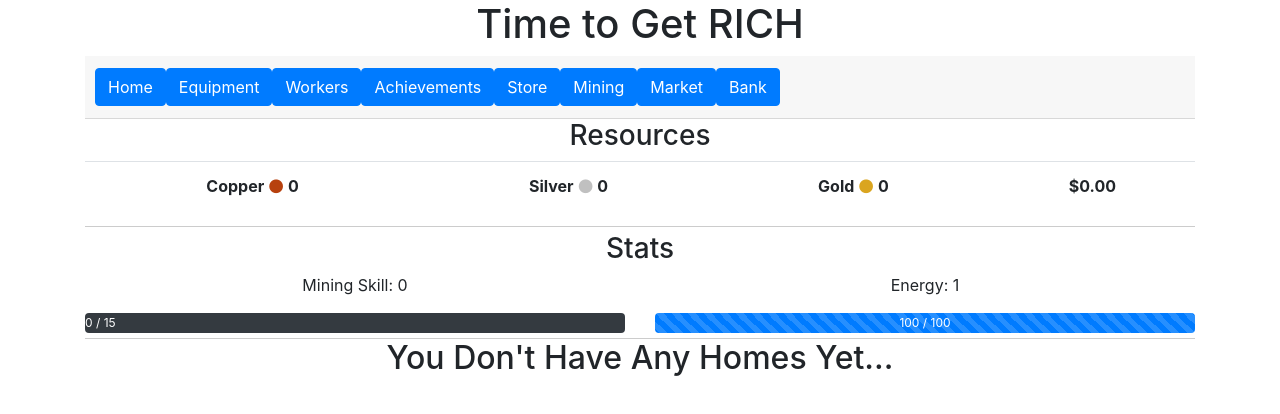
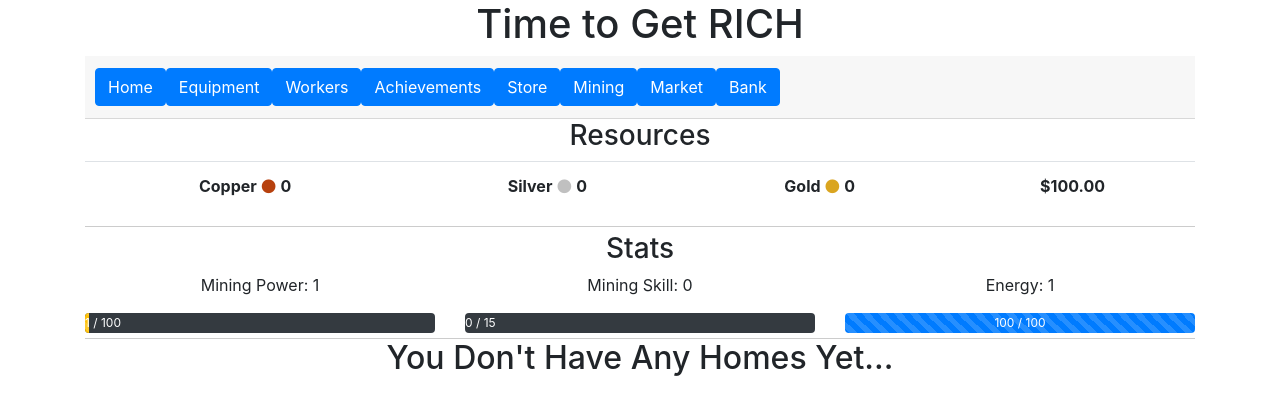
Before and after one commit to Thinkershine/GetRich, a React (Create React App) app: page / in a window 1280 px wide. Shown: the top 414 px of the page. Built offline with nearby package versions, Linux system fonts and the light colour scheme.

Commit message:
Add MiningPower to Stats and LevelingItUp

```diff
--- a/src/App.js
+++ b/src/App.js
@@ -34,6 +34,7 @@ class App extends Component {
     experienceForLevels: getLevels(),
     miningSkill: 0,
     miningSkillExperience: 0,
+    miningPowerLevel: 1,
 
     lvlExperienceDifference: 15,
     miningSkillCurrentPercentage: 0,
@@ -103,6 +104,7 @@ class App extends Component {
       this.setState(
         {
           miningSkill: this.state.miningSkill + 1,
+          miningPowerLevel: this.state.miningPowerLevel + 1,
           currentMiningSkillExperience: 0
         },
         this.calculateNextLevelExperience
@@ -317,6 +319,17 @@ class App extends Component {
             <div className="row">
               <div className="col">
                 <ProgressBar
+                  title="Mining Power"
+                  levelToDisplay={miningPower}
+                  percentageOfCompletion={this.state.miningPowerLevel}
+                  currentValue={miningPower}
+                  maxValue={100}
+                  badge={"warning"}
+                  bgColor={"dark"}
+                />
+              </div>
+              <div className="col">
+                <ProgressBar
                   title={"Mining Skill"}
                   levelToDisplay={this.state.miningSkill}
                   percentageOfCompletion={
--- a/src/models/myResources.js
+++ b/src/models/myResources.js
@@ -9,6 +9,18 @@ export default class MyResources {
   goldProduction;
   dollarAmount;
   dollarProduction;
+
+  constructor(messenger) {
+    this.copperAmount = 0;
+    this.copperProduction = 0;
+    this.silverAmount = 0;
+    this.silverProduction = 0;
+    this.goldAmount = 0;
+    this.goldProduction = 0;
+    this.dollarAmount = 100;
+    this.dollarProduction = 0;
+    this.messenger = messenger;
+  }
 
   addResource = (amount, mineType) => {
     switch (mineType) {
@@ -155,16 +167,4 @@ export default class MyResources {
       buttonOnClick: this.messenger
     };
   };
-
-  constructor(messenger) {
-    this.copperAmount = 0;
-    this.copperProduction = 0;
-    this.silverAmount = 0;
-    this.silverProduction = 0;
-    this.goldAmount = 0;
-    this.goldProduction = 0;
-    this.dollarAmount = 0;
-    this.dollarProduction = 0;
-    this.messenger = messenger;
-  }
 }
```
